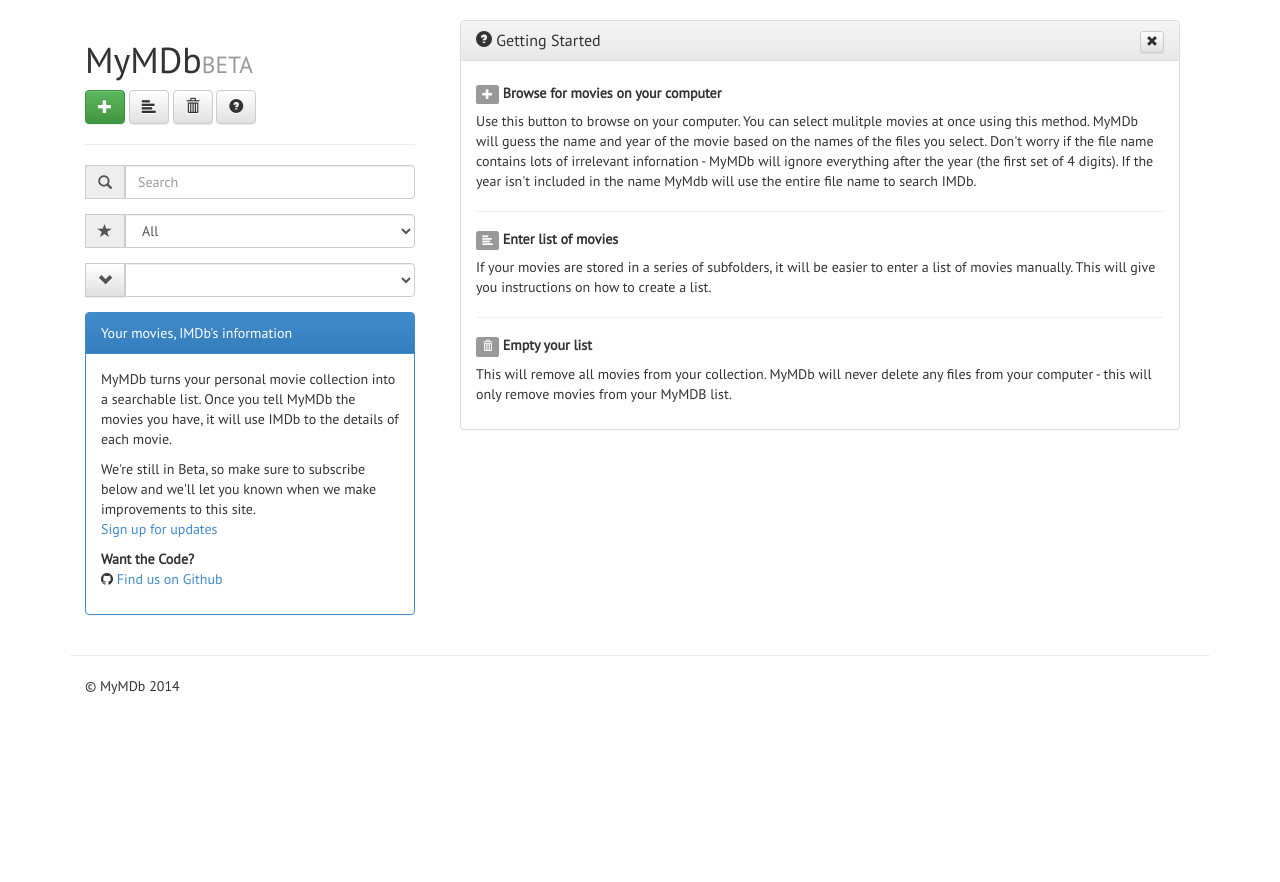
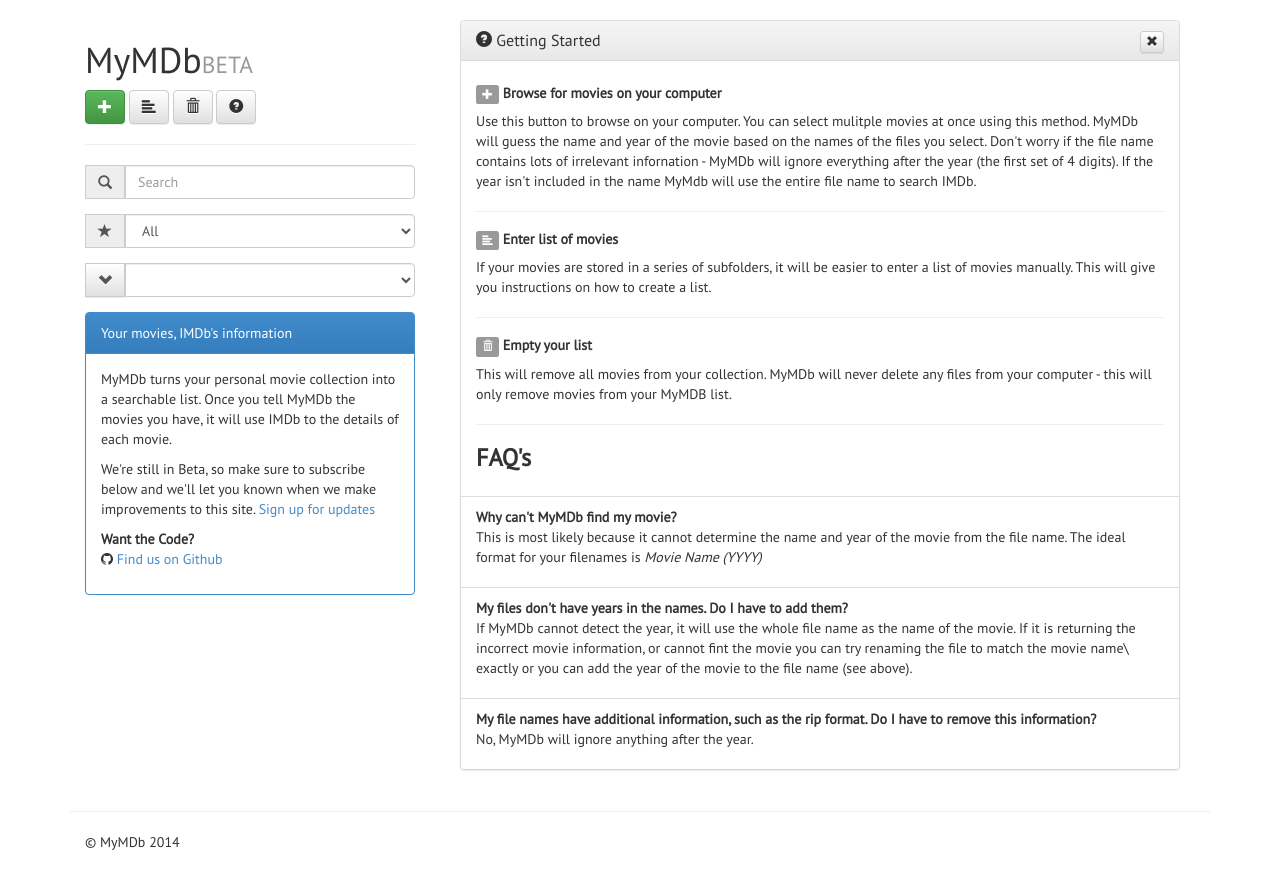
Before and after one commit to kiwicopple/MyMDb, a website: page src/index.html in a window 1280 px wide. Before the commit the page ends 800 px from the top, so only its background shows below. Drawn offline with Linux system fonts and the light colour scheme.

Commit message:
Adding FAQ's

```diff
--- a/src/index.html
+++ b/src/index.html
@@ -186,7 +186,7 @@
 
 						<p>
 							We're still in Beta, so make sure to subscribe below and we'll let you known
-							when we make improvements to this site.<br />
+							when we make improvements to this site.
 							<a href="http://eepurl.com/-8szb" target="_blank">Sign up for updates</a>
 
 						</p>
@@ -367,8 +367,34 @@
 							  This will remove all movies from your collection. MyMDb will never delete any files from your computer -
 							  this will only remove movies from your MyMDB list.
 							</p>
-
+							<hr>
+						    <h3>
+								<strong>FAQ's</strong>
+							</h3>
 						</div>
+						  <ul class="list-group">
+							<li class="list-group-item">
+								<strong>Why can't MyMDb find my movie?</strong>
+								<p>
+								  This is most likely because it cannot determine the name and year of the movie from the file name.
+								  The ideal format for your filenames is <i>Movie Name (YYYY)</i>
+								</p>
+							</li>
+							<li class="list-group-item">
+								<strong>My files don't have years in the names. Do I have to add them?</strong>
+								<p>
+									If MyMDb cannot detect the year, it will use the whole file name as the name of the movie. If it is returning
+									the incorrect movie information, or cannot fint the movie you can try renaming the file to match the movie name\
+									exactly or you can add the year of the movie to the file name (see above).
+								</p>
+							</li>
+							<li class="list-group-item">
+								<strong>My file names have additional information, such as the rip format. Do I have to remove this information?</strong>
+								<p>
+									No, MyMDb will ignore anything after the year.
+								</p>
+							</li>
+						  </ul>
 					</div>
 
 
--- a/src/js/main.js
+++ b/src/js/main.js
@@ -201,8 +201,6 @@
 			if (hasSignalFormat !== null) {
 				var signalFormat = hasSignalFormat[0];  // get the first match only
 				cleansedName = guessTheShow.removeSignalFormat(cleansedName, signalFormat);
-				console.debug(rawInput);
-				console.debug(cleansedName);
 			}
 			movieObj.rawInput = rawInput;
 			movieObj.year = guessTheShow.getYear(cleansedName);
```
Also changed, not shown: tests/jasmine/spec/GuessTheShowSpec.js (+0 -1 lines).
